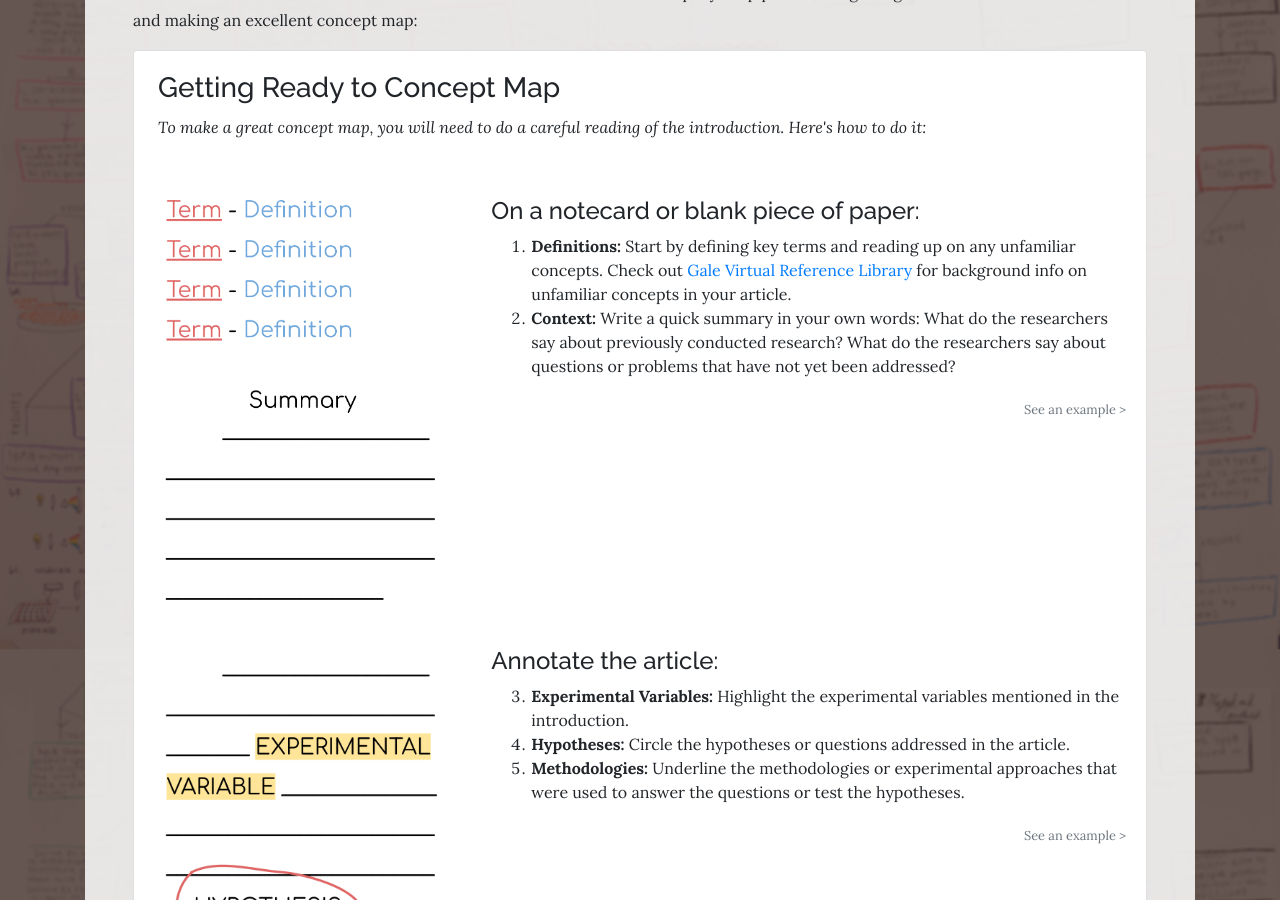
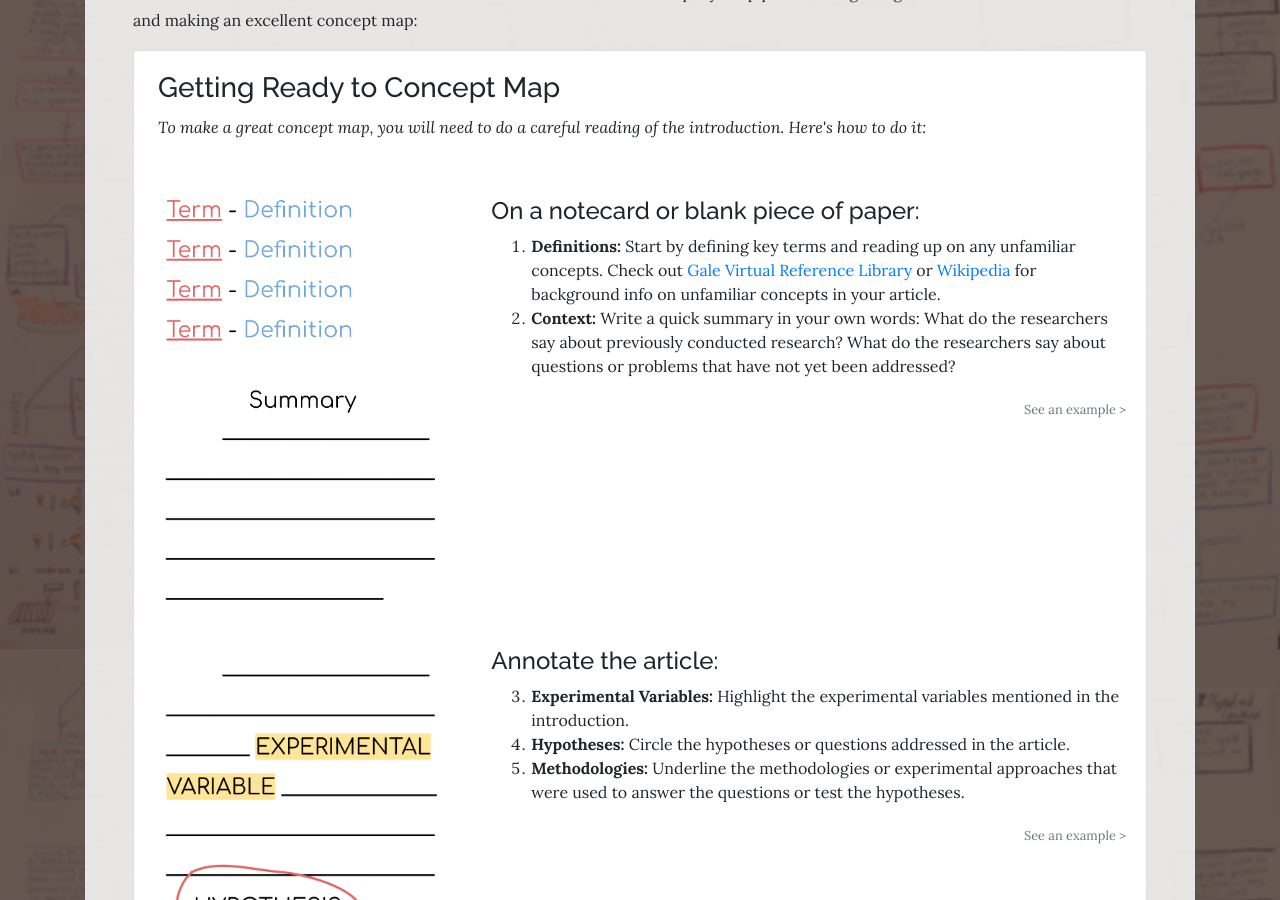
Before and after one commit to woof84/woof84.github.io-creates, a Jekyll site: the page built from c.html, in a window 1280 px wide and 900 px high, scrolled down 320 px. Built offline with Jekyll 4.4.1, drawn with Linux system fonts in a browser that asks for light colours; nearby versions of some CDN libraries.

Commit message:
add wikipedia link

```diff
--- a/c.html
+++ b/c.html
@@ -31,7 +31,7 @@ layout: page
                               <div class="card-body">
                                   <h4>On a notecard or blank piece of paper:</h4>
                                   <ol>
-                                    <li><strong>Definitions: </strong>Start by defining key terms and reading up on any unfamiliar concepts. Check out <a href="go.galegroup.com/ps/dispBasicSearch.do?userGroup&prodId=GVRL" target="_blank">Gale Virtual Reference Library</a> for background info on unfamiliar concepts in your article.</li>
+                                    <li><strong>Definitions: </strong>Start by defining key terms and reading up on any unfamiliar concepts. Check out <a href="go.galegroup.com/ps/dispBasicSearch.do?userGroup&prodId=GVRL" target="_blank">Gale Virtual Reference Library</a> or <a href="https://www.wikipedia.org/" target="_blank">Wikipedia</a> for background info on unfamiliar concepts in your article.</li>
                                     <li><strong>Context: </strong>Write a quick summary in your own words: What do the researchers say about previously conducted research? What do the researchers say about questions or problems that have not yet been addressed?</li>
                                   </ol>
                                   <p class="card-text text-right"><a data-toggle="modal" data-target="#step-1-1-info" href="#"><small class="text-muted">See an example ></small></a></p>
```
